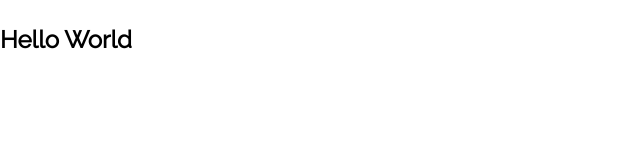
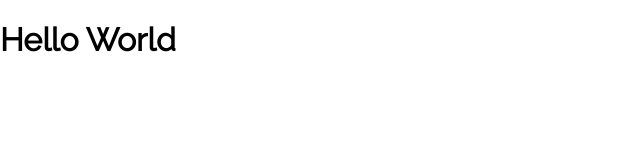
Before and after one commit to Endriw-Ventura/HelloWorld, a React (Create React App) app: page / in a window 1280 px wide. Shown: the top 160 px of the page, without its empty margins (0-640 px from the left). Built offline with nearby package versions, Linux system fonts and the light colour scheme.

Commit message:
Voltei para o H1

```diff
--- a/src/App.js
+++ b/src/App.js
@@ -1,5 +1,5 @@
 function App() {
-  return <h2>Hello World</h2>;
+  return <h1>Hello World</h1>;
 }
 
 export default App;
```
